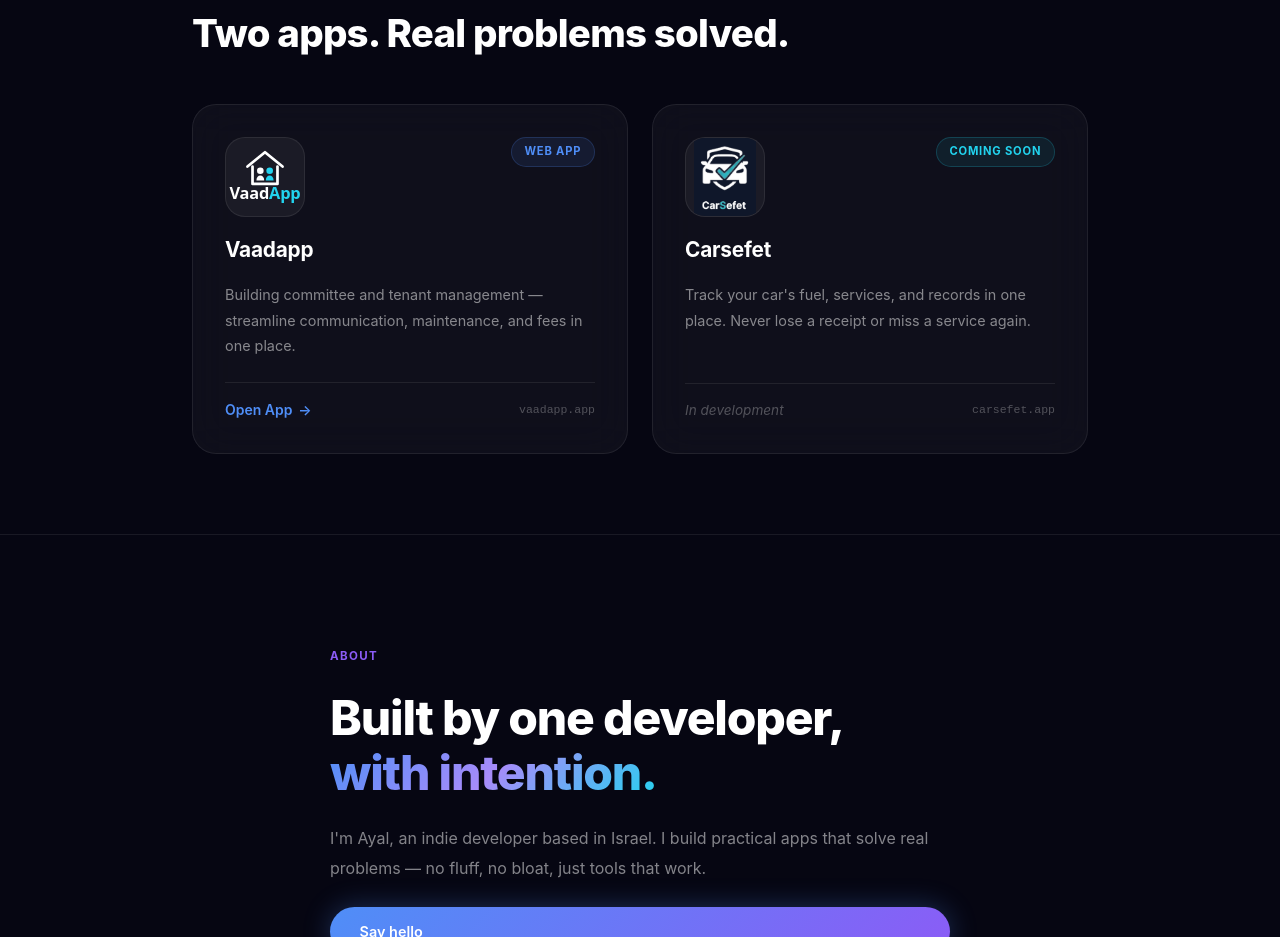
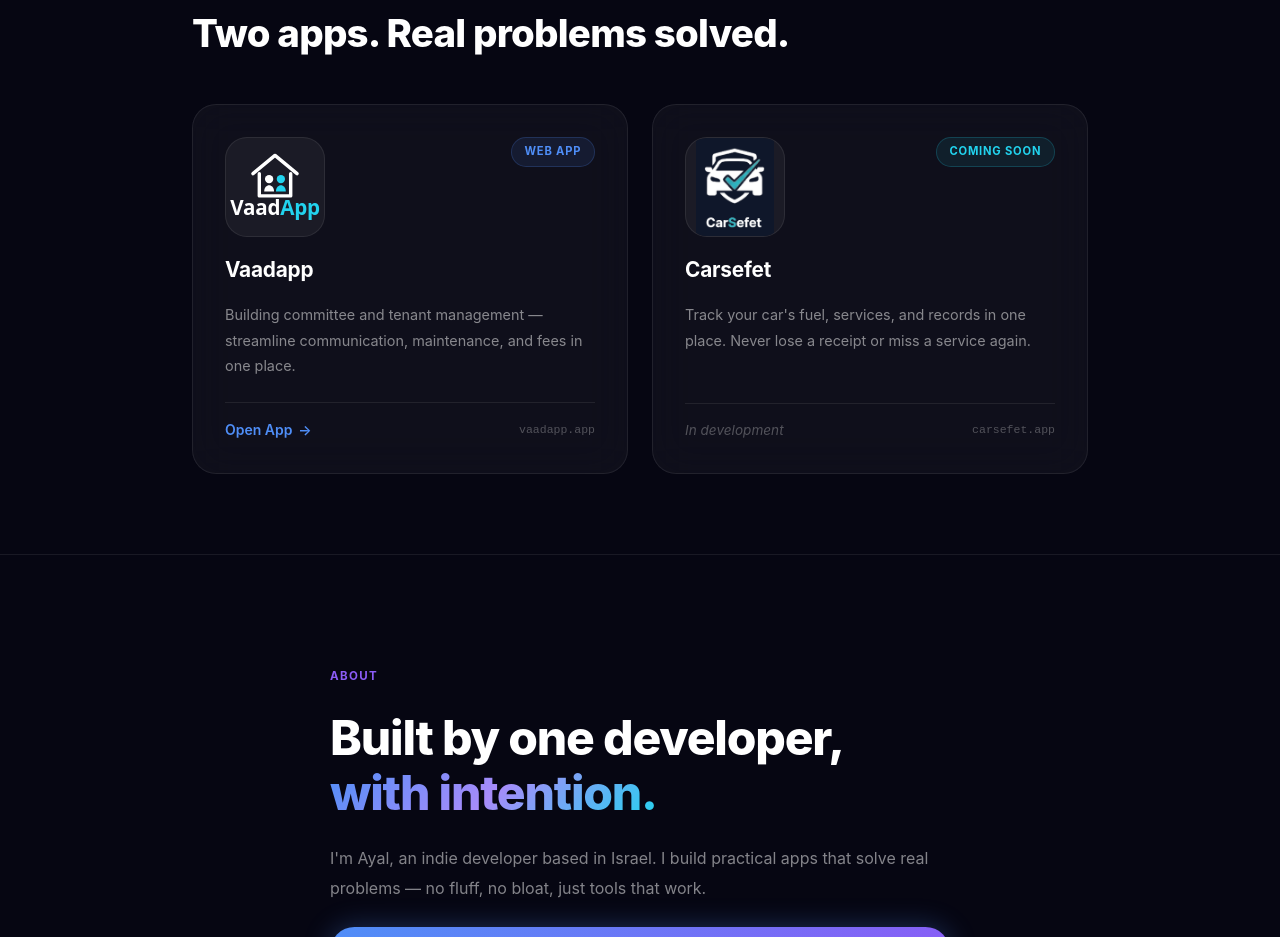
Before and after one commit to kerenayal/akbuilt.dev, a plain HTML site: page index2.html in a window 1280 px wide. Shown: the part 860-1797 px from the top of the page. Drawn offline with Linux system fonts and the light colour scheme.

Commit message:
Enlarge app icons to 100px

```diff
--- a/style2.css
+++ b/style2.css
@@ -281,9 +281,9 @@
 }
 
 .app-icon {
-  width: 80px;
-  height: 80px;
-  border-radius: 20px;
+  width: 100px;
+  height: 100px;
+  border-radius: 22px;
   overflow: hidden;
   display: flex;
   align-items: center;
```
Also changed, not shown: style.css (+5 -5 lines).
